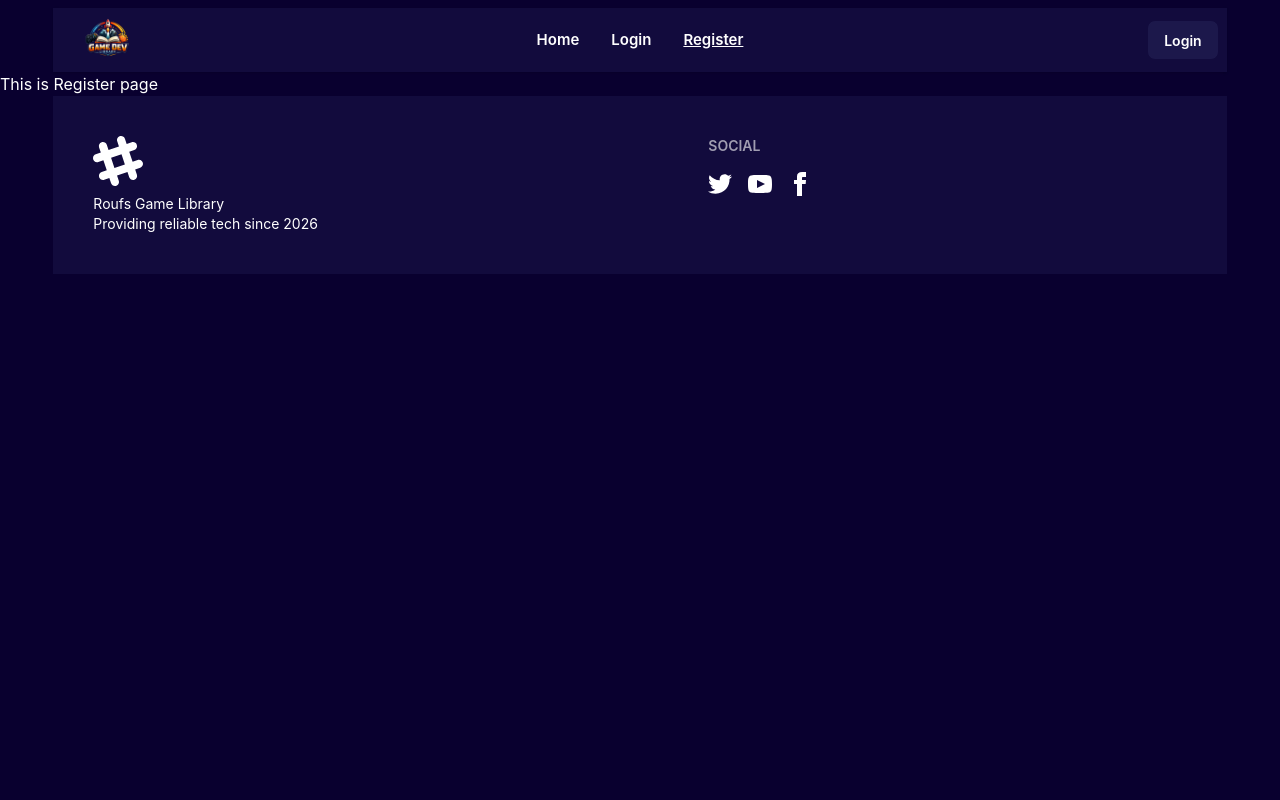
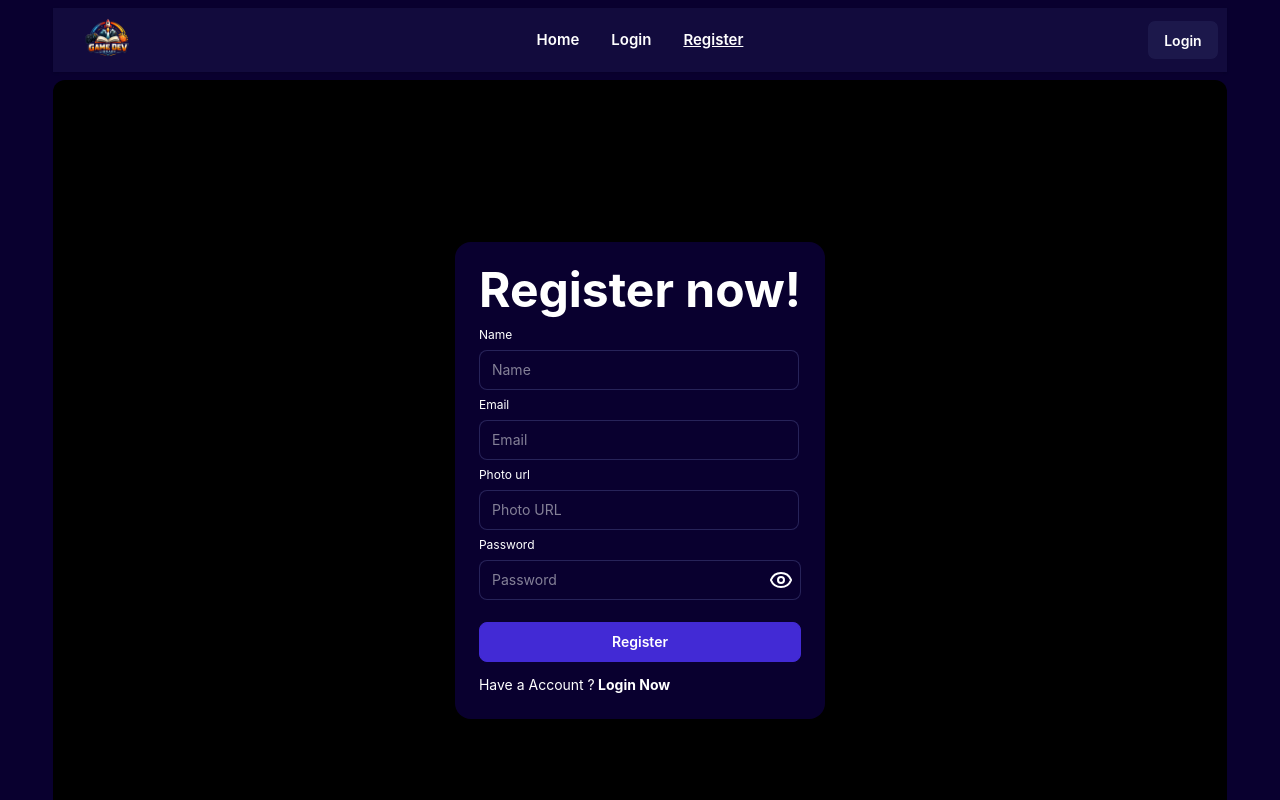
Before and after one commit to AbdurRouf230/Game_Library_React_Auth_firebase, a React (Vite) app: page /register in a window 1280 px wide. Shown: the top 800 px of the page. Built offline with nearby package versions, Linux system fonts and the light colour scheme; no server answers.

Commit message:
register form done and eye added for password

```diff
--- a/src/Components/Login/Login.jsx
+++ b/src/Components/Login/Login.jsx
@@ -2,8 +2,10 @@ import { use, useState } from "react";
 import { Link } from "react-router";
 import { AuthContext } from "../../AuthContexts/AuthContext";
 import { toast } from "react-toastify";
+import { Eye, EyeClosed } from "lucide-react";
 
 const Login = () => {
+  const [toggle, setToggle] = useState(false);
   const [error, setError] = useState("");
   const { signInUser, signInWithGoogle } = use(AuthContext);
   const handleLogin = (e) => {
@@ -65,12 +67,22 @@ const Login = () => {
                   placeholder="Email"
                 />
                 <label className="label">Password</label>
-                <input
-                  type="password"
-                  name="password"
-                  className="input"
-                  placeholder="Password"
-                />
+                <div className="relative w-full">
+                  <input
+                    type={`${toggle ? "text" : "password"}`}
+                    name="password"
+                    placeholder="Password"
+                    className="input w-full pr-16"
+                  />
+
+                  <button
+                    onClick={() => setToggle(!toggle)}
+                    type="button"
+                    className="absolute right-2 top-1/2 -translate-y-1/2"
+                  >
+                    {toggle ? <EyeClosed></EyeClosed> : <Eye></Eye>}
+                  </button>
+                </div>
                 <div>
                   <a className="link link-hover">Forgot password?</a>
                 </div>
--- a/src/Components/Register/Register.jsx
+++ b/src/Components/Register/Register.jsx
@@ -1,4 +1,79 @@
+import { Eye, EyeClosed } from "lucide-react";
+import { useState } from "react";
+import { Link } from "react-router";
+
 const Register = () => {
-  return <h1>This is Register page</h1>;
+  const [toggle, setToggle] = useState(false);
+  const handleRegister = (e) => {
+    e.preventDefault();
+    const name = e.target.name.value;
+    const email = e.target.email.value;
+    const photoUrl = e.target.photoUrl.value;
+    const password = e.target.password.value;
+    console.log(name, email, photoUrl, password);
+  };
+  return (
+    <div className="hero bg-black mt-2 min-h-screen w-11/12 mx-auto mb-2 rounded-xl">
+      <div className="hero-content flex-col lg:min-w-[400px] lg:flex-row-reverse">
+        <div className="card bg-base-100 w-full max-w-sm shrink-0 shadow-2xl">
+          <div className="card-body">
+            <h1 className="text-5xl font-bold">Register now!</h1>
+            <form onSubmit={handleRegister}>
+              <fieldset className="fieldset">
+                <label className="label">Name</label>
+                <input
+                  type="text"
+                  name="name"
+                  className="input"
+                  placeholder="Name"
+                />
+                <label className="label">Email</label>
+                <input
+                  type="email"
+                  name="email"
+                  className="input"
+                  placeholder="Email"
+                />
+                <label className="label">Photo url</label>
+                <input
+                  type="text"
+                  name="photoUrl"
+                  className="input"
+                  placeholder="Photo URL"
+                />
+                <label className="label">Password</label>
+                <div className="relative w-full">
+                  <input
+                    type={`${toggle ? "text" : "password"}`}
+                    name="password"
+                    placeholder="Password"
+                    className="input w-full pr-16"
+                  />
+
+                  <button
+                    onClick={() => setToggle(!toggle)}
+                    type="button"
+                    className="absolute right-2 top-1/2 -translate-y-1/2"
+                  >
+                    {toggle ? <EyeClosed></EyeClosed> : <Eye></Eye>}
+                  </button>
+                </div>
+                <button className="btn btn-neutral mt-4">Register</button>
+              </fieldset>
+            </form>
+            <div>
+              <p className=" text-blue-400">
+                Have a Account ?
+                <Link to={"/login"} className="text-blue font-bold">
+                  {" "}
+                  Login Now
+                </Link>
+              </p>
+            </div>
+          </div>
+        </div>
+      </div>
+    </div>
+  );
 };
 export default Register;
```
